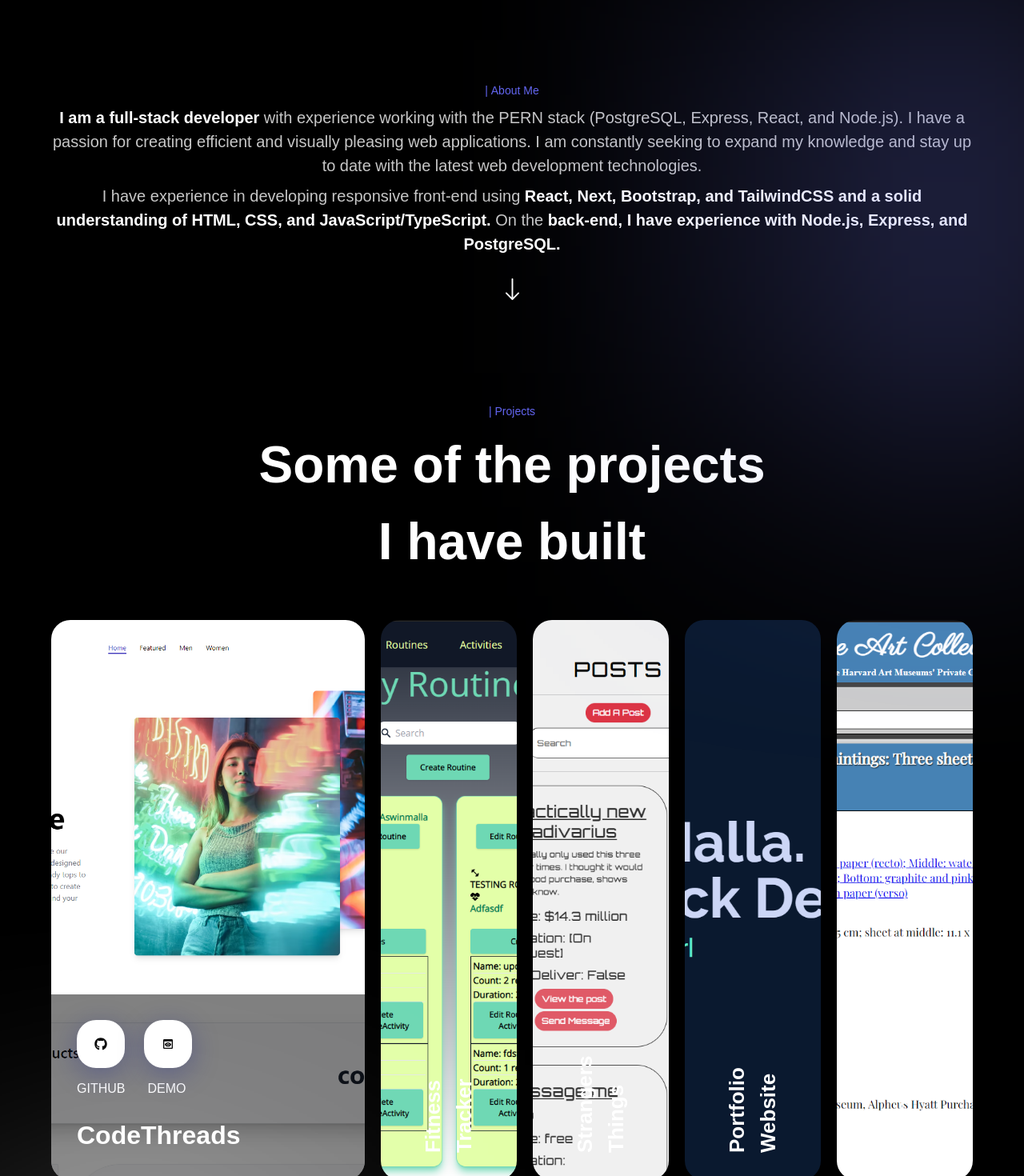
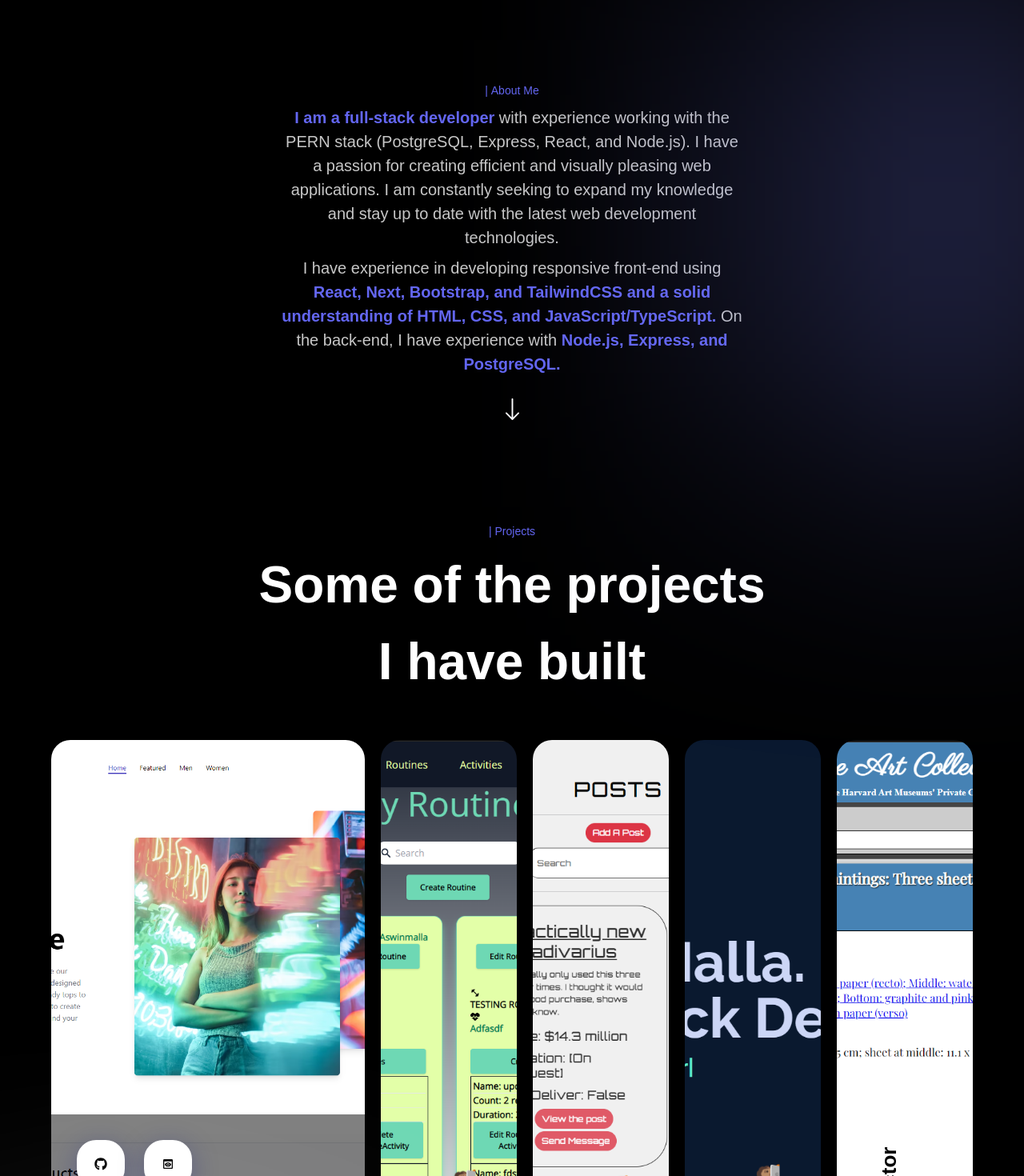
Before and after one commit to AMT98/PortfolioV2, a Next.js app: page / in a window 1280 px wide. Shown: the part 840-2310 px from the top of the page at 80% size. Built offline with nearby package versions, Linux system fonts and the light colour scheme; a web font is replaced by a local one.

Commit message:
added emoji to project title

```diff
--- a/components/ExploreCard.jsx
+++ b/components/ExploreCard.jsx
@@ -21,7 +21,7 @@ const ExploreCard = ({ id, imgUrl, title, index, active, handleClick }) => (
       className="absolute w-full h-full object-cover rounded-[24px]"
     />
     {active !== id ? (
-      <h3 className="font-semibold sm:text-[26px] text-[18px] text-white absolute z-0 lg:bottom-20 lg:rotate-[-90deg] lg:origin-[0,0]">
+      <h3 className="font-semibold sm:text-[26px] text-[18px] text-black capitalize absolute z-0 lg:bottom-20 lg:rotate-[-90deg] lg:origin-[0,0]">
         {title}
       </h3>
     ) : (
--- a/constants/index.js
+++ b/constants/index.js
@@ -2,27 +2,27 @@ export const exploreWorlds = [
   {
     id: 'world-1',
     imgUrl: '/codeThreads.PNG',
-    title: 'CodeThreads',
+    title: 'CodeThreads 🧑🏽‍💻',
   },
   {
     id: 'world-2',
     imgUrl: '/fitnessTracker.PNG',
-    title: 'Fitness Tracker',
+    title: 'Fitness Tracker 🧑🏽‍💻',
   },
   {
     id: 'world-3',
     imgUrl: '/strangersThings.PNG',
-    title: 'Strangers Things',
+    title: 'Strangers Things 🧑🏽‍💻',
   },
   {
     id: 'world-4',
     imgUrl: '/portfolioV2.PNG',
-    title: 'Portfolio Website',
+    title: 'Portfolio Website 🧑🏽‍💻',
   },
   {
     id: 'world-5',
     imgUrl: '/artProject.PNG',
-    title: 'Art Collector',
+    title: 'Art Collector 🧑🏽‍💻',
   },
 ];
 
--- a/sections/About.jsx
+++ b/sections/About.jsx
@@ -20,9 +20,9 @@ const About = () => (
 
       <motion.p
         variants={fadeIn('up', 'tween', 0.2, 1)}
-        className="mt-[8px] font-normal sm:text-[20px] text-[12px] text-center text-secondary-white"
+        className="mt-[8px] font-normal sm:text-[20px] text-[12px] text-center w-[50%] text-secondary-white"
       >
-        <span className="font-extrabold text-white">I am a full-stack developer </span> {' '}with experience working with the
+        <span className="font-extrabold text-indigo-500">I am a full-stack developer </span> {' '}with experience working with the
         PERN stack (PostgreSQL, Express, React, and Node.js). I have a
         passion for creating efficient and visually pleasing web
         applications. I am constantly seeking to expand my knowledge and
@@ -30,19 +30,17 @@ const About = () => (
 
       </motion.p>
       <motion.p variants={fadeIn('up', 'tween', 0.3, 1)}
-        className="mt-[8px] font-normal sm:text-[20px] text-[12px] text-center text-secondary-white"
+        className="mt-[8px] font-normal sm:text-[20px] text-[12px] w-[50%] text-center text-secondary-white"
       >
         I have experience in developing responsive front-end using{' '}
-        <span className="font-extrabold text-white">
+        <span className="font-extrabold text-indigo-500">
 
           React, Next, Bootstrap, and TailwindCSS and a solid
           understanding of HTML, CSS, and JavaScript/TypeScript.
         </span>{' '}
 
-        On the{' '}
-        <span className="font-extrabold text-white">
-
-          back-end, I have experience with
+        On the back-end, I have experience with{' '}
+        <span className="font-extrabold text-indigo-500">
           Node.js, Express, and
           PostgreSQL.
         </span>{' '}
--- a/sections/Feedback.jsx
+++ b/sections/Feedback.jsx
@@ -67,7 +67,7 @@ const Feedback = () => (
           />
           <button
             type="submit"
-            className="p-2 bg-indigo-500 border-2 rounded-md text-white hover:font-bold mt-4 hover:text-black hover:bg-green-400 focus:outline-none"
+            className="p-2 bg-indigo-500 border-2 border-indigo-500 hover:border-green-600 rounded-md text-white hover:font-bold mt-4 hover:text-black hover:bg-green-400 focus:outline-none"
           >
             Send 🚀
           </button>
```
